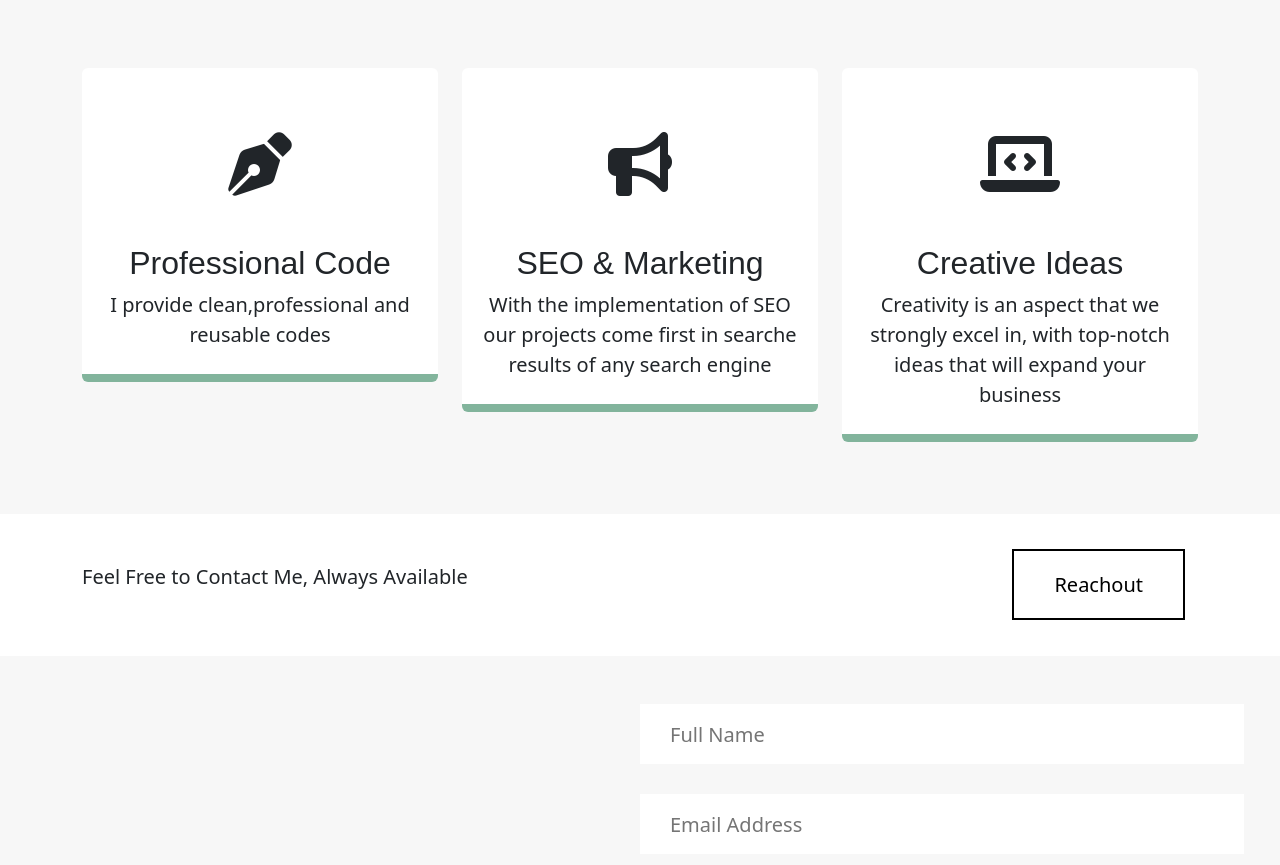
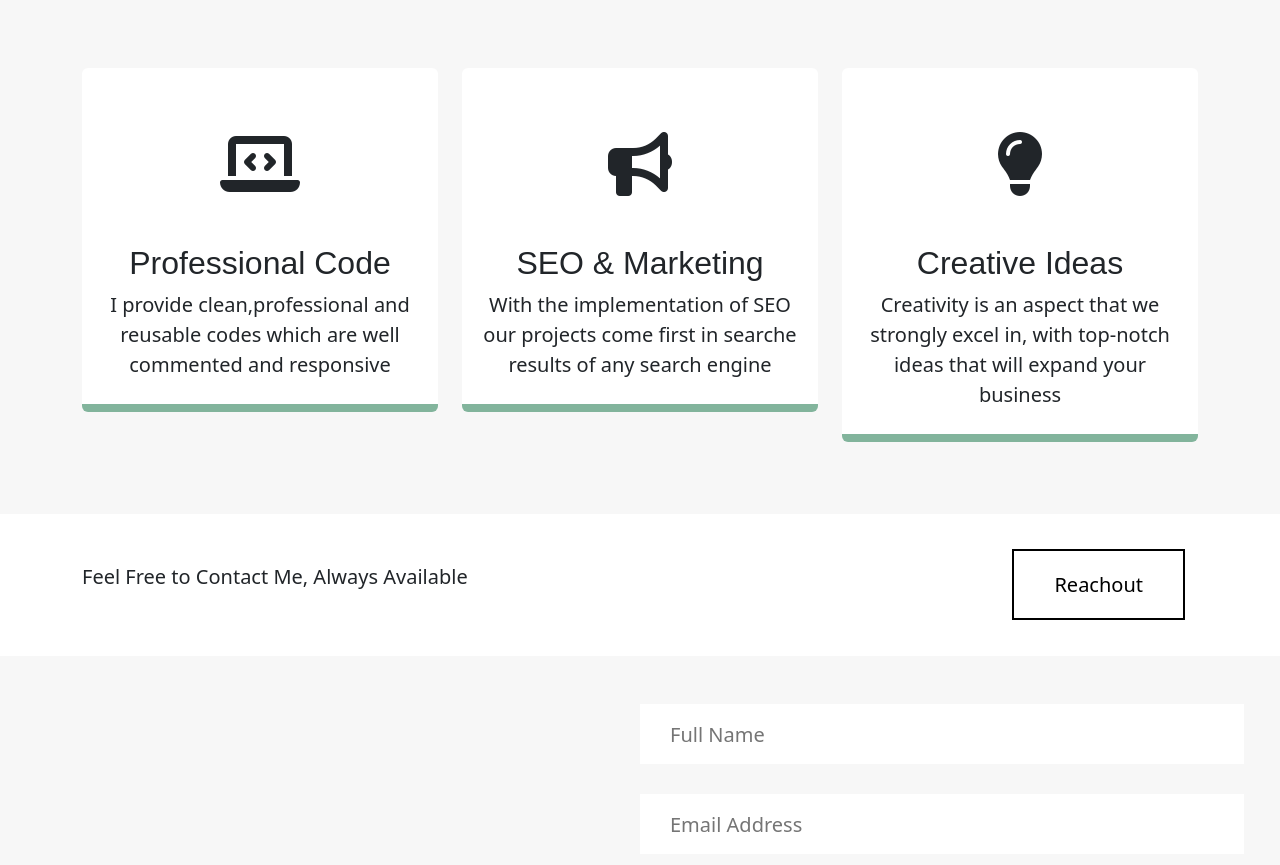
Before and after one commit to Oluwaseun19/Oluwaseun19.github.io, a plain HTML site: page Portfolio.html in a window 1280 px wide. Shown: the part 3400-4265 px from the top of the page. Drawn offline with nearby package versions, Linux system fonts and the light colour scheme.

Commit message:
Update Portfolio.html

```diff
--- a/Portfolio.html
+++ b/Portfolio.html
@@ -290,10 +290,10 @@
                 <div class="col-lg-4 col-md-6 col-sm-12">
                     <div class="card">
                         <div class="card-body">
-                            <span><i class="fas fa-pen-nib fa-4x my-5"></i></span>
+                            <span><i class="fas fa-laptop-code fa-4x my-5"></i></span>
                             <div class="card-title">
                                 <h2>Professional Code</h2>
-                                <p class="lead">I provide clean,professional and reusable codes</p>
+                                <p class="lead">I provide clean,professional and reusable codes which are well commented and responsive</p>
                             </div>
                         </div>
                     </div>
@@ -312,7 +312,7 @@
                 <div class="col-lg-4 col-md-6 col-sm-12">
                     <div class="card">
                         <div class="card-body">
-                            <span><i class="fa fa-laptop-code fa-4x my-5"></i></span>
+                            <span><i class="fa fa-lightbulb fa-4x my-5"></i></span>
                             <div class="card-title">
                                 <h2>Creative Ideas</h2>
                                 <p class="lead">Creativity is an aspect that we strongly excel in, with top-notch ideas that will expand your business</p>
```
